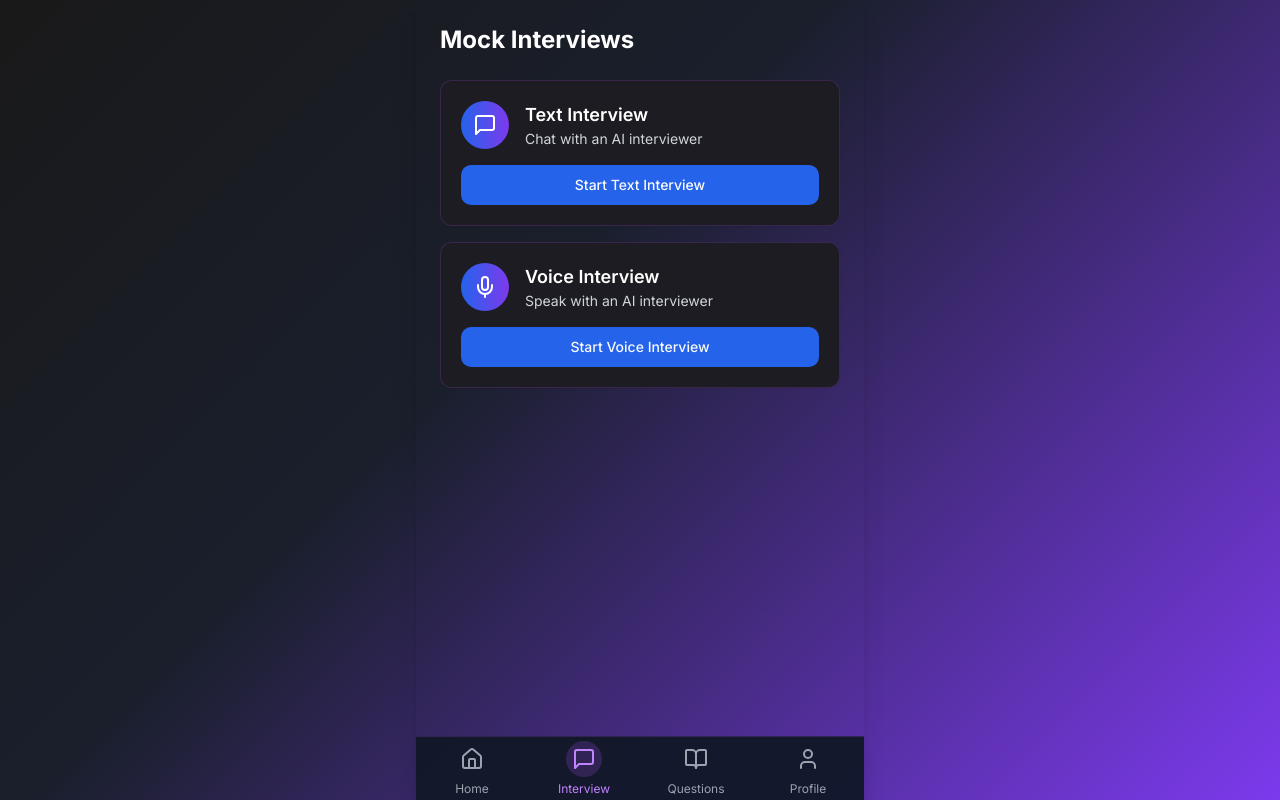
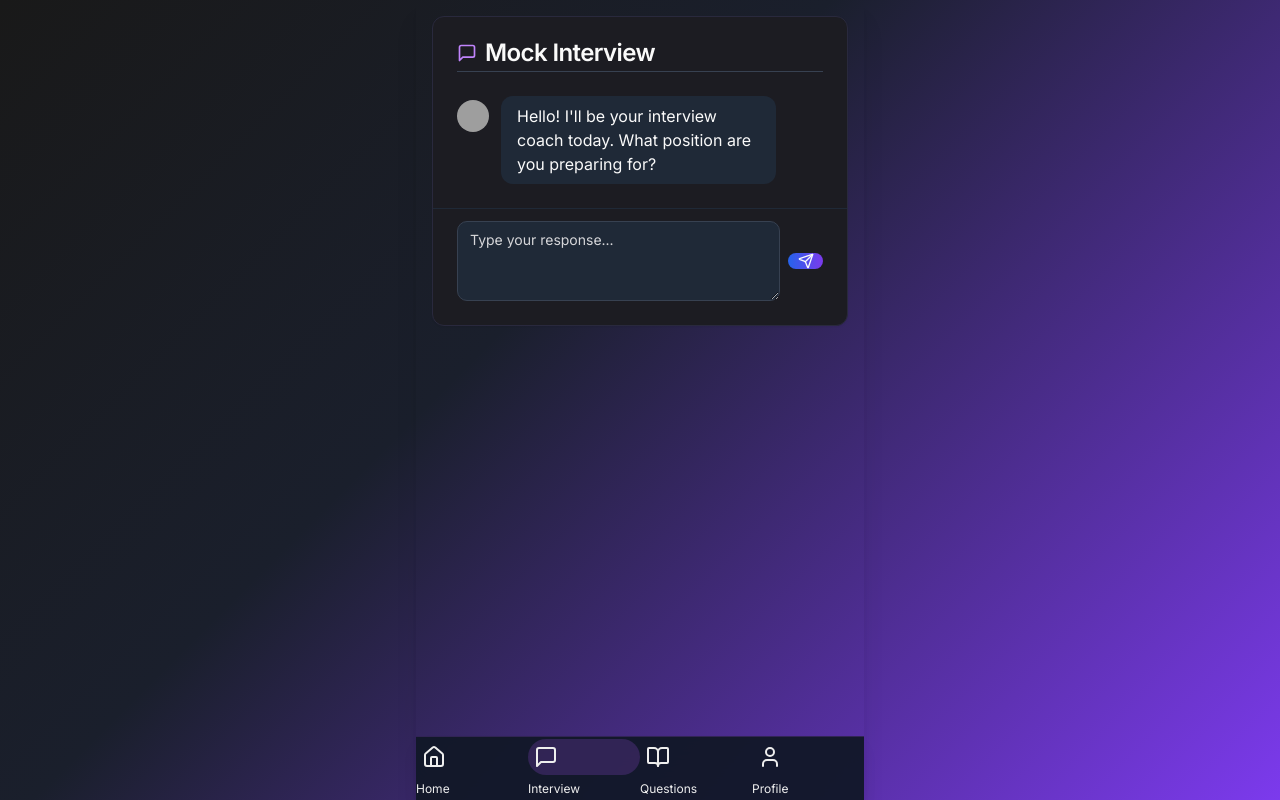
Before and after one commit to melijah1/interview-ace-ai-ready, a React (Vite) app: page /mock-interview in a window 1280 px wide. Built offline with nearby package versions, Linux system fonts and the light colour scheme; grey boxes are pictures that could not be loaded.

Commit message:
Refactor: Use Shadcn UI components
Replaces existing UI components with Shadcn UI components for consistency and improved styling.

```diff
--- a/src/components/Layout.tsx
+++ b/src/components/Layout.tsx
@@ -1,6 +1,8 @@
 
 import { Outlet, NavLink } from "react-router-dom";
 import { Home, MessageSquare, BookOpen, User } from "lucide-react";
+import { cn } from "@/lib/utils";
+import { Tooltip, TooltipContent, TooltipProvider, TooltipTrigger } from "@/components/ui/tooltip";
 
 const Layout = () => {
   return (
@@ -18,12 +20,16 @@ const Layout = () => {
 
 const NavTab = ({ to, icon, label }: { to: string; icon: React.ReactNode; label: string }) => {
   return (
+    <TooltipProvider>
+      <Tooltip>
+        <TooltipTrigger asChild>
           <NavLink
             to={to}
             className={({ isActive }) =>
-        `flex flex-col items-center justify-center w-1/4 transition-colors ${
+              cn(
+                "flex flex-col items-center justify-center w-1/4 transition-colors",
                 isActive ? "text-purple-400" : "text-gray-400"
-        }`
+              )
             }
           >
             {({ isActive }) => (
@@ -35,6 +41,12 @@ const NavTab = ({ to, icon, label }: { to: string; icon: React.ReactNode; label:
               </>
             )}
           </NavLink>
+        </TooltipTrigger>
+        <TooltipContent>
+          {label}
+        </TooltipContent>
+      </Tooltip>
+    </TooltipProvider>
   );
 };
 
--- a/src/pages/MockInterview.tsx
+++ b/src/pages/MockInterview.tsx
@@ -1,59 +1,100 @@
 
 import { useState } from "react";
-import { Card, CardContent } from "@/components/ui/card";
 import { Button } from "@/components/ui/button";
-import { MessageSquare, Mic } from "lucide-react";
-import TextInterview from "@/components/TextInterview";
-import VoiceInterview from "@/components/VoiceInterview";
-
-type InterviewMode = "selection" | "text" | "voice";
+import { Card, CardContent, CardFooter, CardHeader, CardTitle } from "@/components/ui/card";
+import { Textarea } from "@/components/ui/textarea";
+import { Separator } from "@/components/ui/separator";
+import { Avatar, AvatarFallback, AvatarImage } from "@/components/ui/avatar";
+import { MessageSquare, Mic, Send, User } from "lucide-react";
 
 const MockInterview = () => {
-  const [interviewMode, setInterviewMode] = useState<InterviewMode>("selection");
+  const [message, setMessage] = useState("");
+  const [chatHistory, setChatHistory] = useState<{sender: string, text: string}[]>([
+    { sender: "ai", text: "Hello! I'll be your interview coach today. What position are you preparing for?" }
+  ]);
 
-  if (interviewMode === "text") {
-    return <TextInterview onBack={() => setInterviewMode("selection")} />;
-  }
+  const handleSendMessage = () => {
+    if (message.trim()) {
+      // Add user message
+      setChatHistory([...chatHistory, { sender: "user", text: message }]);
 
-  if (interviewMode === "voice") {
-    return <VoiceInterview onBack={() => setInterviewMode("selection")} />;
-  }
+      // Simulate AI response
+      setTimeout(() => {
+        setChatHistory(prev => [...prev, {
+          sender: "ai",
+          text: "That's great! I'll help you prepare for that role. Let's start with a common interview question: Tell me about yourself."
+        }]);
+      }, 1000);
+
+      setMessage("");
+    }
+  };
 
   return (
-    <div className="p-6">
-      <h1 className="text-2xl font-bold mb-6 text-white">Mock Interviews</h1>
+    <div className="chat-container p-4">
+      <Card className="dark-card h-full flex flex-col">
+        <CardHeader>
+          <CardTitle className="flex items-center gap-2">
+            <MessageSquare className="h-5 w-5 text-purple-400" />
+            <span className="text-light">Mock Interview</span>
+          </CardTitle>
+          <Separator className="bg-gray-700" />
+        </CardHeader>
 
-      <div className="space-y-4">
-        <Card className="dark-card border-purple-500/20 hover:border-purple-500/30 transition-all">
-          <CardContent className="p-5">
-            <div className="flex items-center mb-4">
-              <div className="w-12 h-12 rounded-full gradient-blue flex items-center justify-center mr-4">
-                <MessageSquare size={24} className="text-white" />
-              </div>
-              <div>
-                <h2 className="font-semibold text-lg text-white">Text Interview</h2>
-                <p className="text-gray-300 text-sm">Chat with an AI interviewer</p>
+        <CardContent className="message-container flex-grow overflow-auto pb-2">
+          {chatHistory.map((chat, index) => (
+            <div
+              key={index}
+              className={`flex items-start gap-3 mb-4 ${chat.sender === "ai" ? "" : "flex-row-reverse"}`}
+            >
+              <Avatar className="w-8 h-8 mt-1">
+                {chat.sender === "ai" ? (
+                  <>
+                    <AvatarImage src="/ai-avatar.png" />
+                    <AvatarFallback className="bg-purple-700 text-white">
+                      <Mic size={16} />
+                    </AvatarFallback>
+                  </>
+                ) : (
+                  <>
+                    <AvatarImage src="/user-avatar.png" />
+                    <AvatarFallback className="bg-blue-600 text-white">
+                      <User size={16} />
+                    </AvatarFallback>
+                  </>
+                )}
+              </Avatar>
+
+              <div
+                className={`rounded-lg px-4 py-2 max-w-[75%] ${
+                  chat.sender === "ai"
+                    ? "bg-gray-800 text-light"
+                    : "bg-purple-700 text-white ml-auto"
+                }`}
+              >
+                {chat.text}
               </div>
             </div>
-            <Button onClick={() => setInterviewMode("text")} className="w-full">Start Text Interview</Button>
-          </CardContent>
-        </Card>
+          ))}
+        </CardContent>
 
-        <Card className="dark-card border-purple-500/20 hover:border-purple-500/30 transition-all">
-          <CardContent className="p-5">
-            <div className="flex items-center mb-4">
-              <div className="w-12 h-12 rounded-full gradient-blue flex items-center justify-center mr-4">
-                <Mic size={24} className="text-white" />
-              </div>
-              <div>
-                <h2 className="font-semibold text-lg text-white">Voice Interview</h2>
-                <p className="text-gray-300 text-sm">Speak with an AI interviewer</p>
-              </div>
-            </div>
-            <Button onClick={() => setInterviewMode("voice")} className="w-full">Start Voice Interview</Button>
-          </CardContent>
-        </Card>
-      </div>
+        <CardFooter className="message-input border-t border-gray-800 pt-3 gap-2">
+          <Textarea
+            value={message}
+            onChange={(e) => setMessage(e.target.value)}
+            placeholder="Type your response..."
+            className="bg-gray-800 border-gray-700 text-light"
+            rows={2}
+          />
+          <Button
+            onClick={handleSendMessage}
+            className="gradient-blue h-full"
+            size="icon"
+          >
+            <Send size={18} />
+          </Button>
+        </CardFooter>
+      </Card>
     </div>
   );
 };
--- a/src/pages/Welcome.tsx
+++ b/src/pages/Welcome.tsx
@@ -3,6 +3,7 @@ import { useState, useEffect } from "react";
 import { useNavigate } from "react-router-dom";
 import { Button } from "@/components/ui/button";
 import { Mic } from "lucide-react";
+import { Card, CardContent } from "@/components/ui/card";
 
 const Welcome = () => {
   const navigate = useNavigate();
@@ -40,7 +41,7 @@ const Welcome = () => {
           <Mic size={48} className="text-white" />
         </div>
 
-        <h1 className="text-4xl font-bold mb-3 animate-slide-up bg-clip-text text-transparent bg-gradient-to-r from-white via-purple-300 to-purple-400">
+        <h1 className="text-4xl font-bold mb-3 animate-slide-up text-shimmer">
           Interview Ready
         </h1>
 
@@ -48,7 +49,9 @@ const Welcome = () => {
           Ace your next interview with confidence
         </p>
 
-        <ul className="text-left space-y-4 mb-12 w-full max-w-xs animate-slide-up" style={{animationDelay: "0.2s"}}>
+        <Card className="w-full max-w-xs mb-12 bg-transparent dark-card border-purple-500/20 animate-slide-up" style={{animationDelay: "0.2s"}}>
+          <CardContent className="p-6">
+            <ul className="space-y-4">
               <li className="flex items-center">
                 <div className="w-8 h-8 gradient-blue rounded-full flex items-center justify-center mr-4 shadow-sm flex-shrink-0">
                   <span className="text-white font-medium">✓</span>
@@ -68,11 +71,14 @@ const Welcome = () => {
                 <span className="text-gray-200">Question bank & elevator pitch coach</span>
               </li>
             </ul>
+          </CardContent>
+        </Card>
 
         <div className="w-full max-w-xs animate-slide-up" style={{animationDelay: "0.3s"}}>
           <Button
             onClick={handleGetStarted}
             className="w-full h-14 text-lg font-medium rounded-xl gradient-blue shadow-lg hover:opacity-95 transition-opacity border border-purple-500/30 hover:border-purple-400/70"
+            size="lg"
           >
             Get Started
           </Button>
```
Also changed, not shown: src/components/ui/globals.css (+28 -0 lines). Lines whose indentation alone changed are shown as unchanged.
